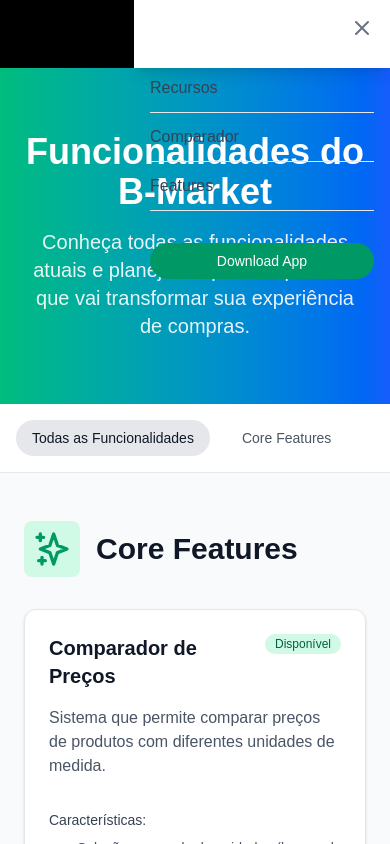
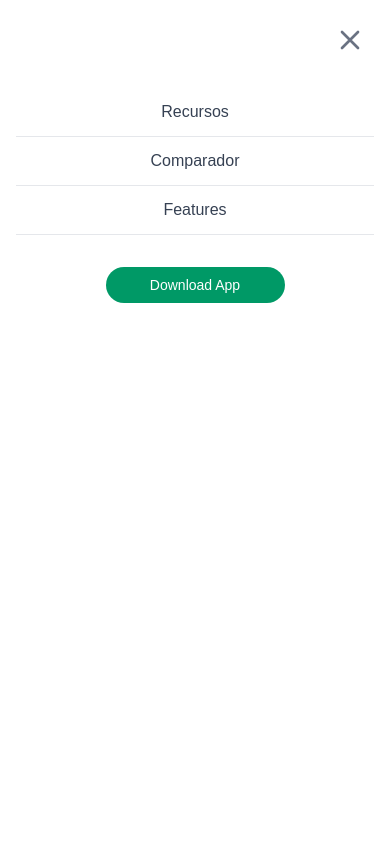
Before and after one commit to WillianHelmuthN/B-Market-Web-Page, a Next.js app: page /features in a window 390 px wide. Both pictures are taken after a click on the button "Abrir menu". Shown: the top 844 px of the page. Built offline with nearby package versions, Linux system fonts and the light colour scheme.

Commit message:
feat: ajusta estilo do cabeçalho e do menu mobile; melhora a responsividade e a usabilidade

```diff
--- a/src/components/home/Header.tsx
+++ b/src/components/home/Header.tsx
@@ -39,7 +39,7 @@
   }, [menuOpen]);
 
   return (
-    <header className="w-full py-4 px-6 md:px-12 flex justify-between items-center sticky top-0 backdrop-blur-md bg-white/70 dark:bg-black/70 z-50">
+    <header className="w-full py-4 px-6 md:px-12 flex justify-between items-center sticky top-0  bg-white/70 dark:bg-black/70 z-50">
       <Link href="/" className="flex items-center">
         <Image
           src="/app-logo.svg"
@@ -73,9 +73,6 @@
         </Link>
       </nav>
       <div className="flex items-center space-x-4">
-        <button className="bg-emerald-600 hover:bg-emerald-700 text-white px-4 py-2 rounded-full text-sm font-medium transition-colors">
-          Download App
-        </button>
 
         {/* Botão do menu mobile */}
         <button
@@ -103,14 +100,14 @@
 
       {/* Menu mobile */}
       {menuOpen && (
-        <div className="md:hidden fixed inset-0 bg-black bg-opacity-50 z-50 transition-opacity duration-300">
+        <div className="md:hidden fixed inset-0 bg-black bg-opacity-50 z-50 transition-opacity duration-300 text-center">
           <div
-            className="fixed right-0 top-0 h-full w-64 bg-white dark:bg-gray-900 shadow-lg transform transition-transform duration-300 ease-in-out"
+            className="fixed right-0 top-0 h-full w-full bg-white dark:bg-gray-900 shadow-lg transform transition-transform duration-300 ease-in-out"
             style={{
               transform: menuOpen ? "translateX(0)" : "translateX(100%)",
             }}
           >
-            <div className="flex justify-end p-4">
+            <div className="flex justify-end p-6">
               <button
                 onClick={() => setMenuOpen(false)}
                 className="text-gray-500 hover:text-gray-700 dark:text-gray-400 dark:hover:text-gray-200"
@@ -118,7 +115,7 @@
               >
                 <svg
                   xmlns="http://www.w3.org/2000/svg"
-                  className="h-6 w-6"
+                  className="h-8 w-8"
                   fill="none"
                   viewBox="0 0 24 24"
                   stroke="currentColor"
@@ -155,7 +152,7 @@
                 Features
               </Link>
               <div className="mt-4 pt-4">
-                <button className="w-full bg-emerald-600 hover:bg-emerald-700 text-white px-4 py-2 rounded-full text-sm font-medium transition-colors">
+                <button className="w-1/2 bg-emerald-600 hover:bg-emerald-700 text-white px-4 py-2 rounded-full text-sm font-medium transition-colors">
                   Download App
                 </button>
               </div>
```
